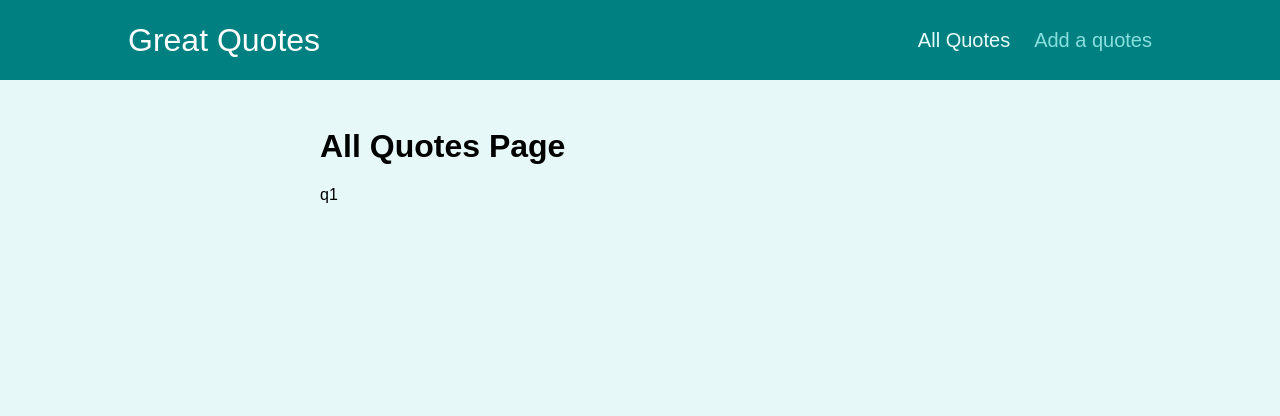
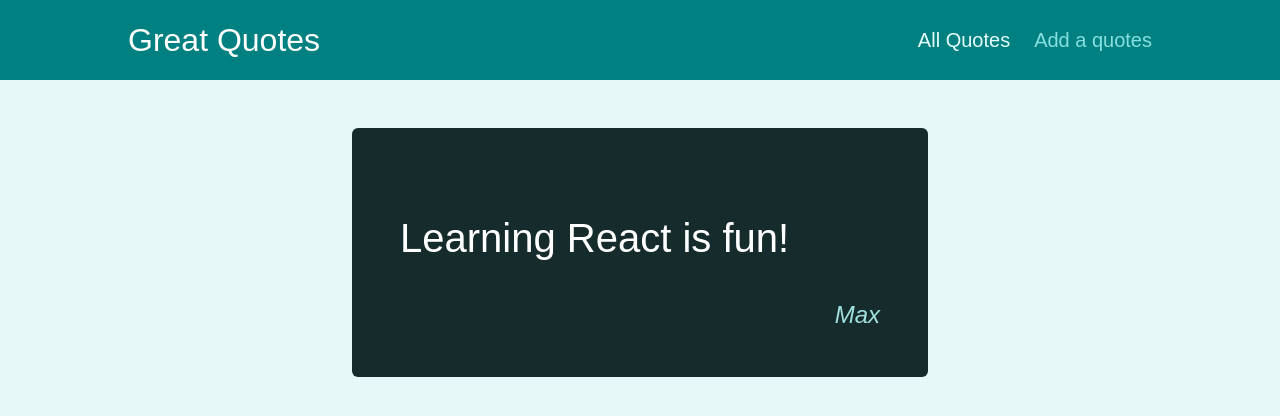
Before and after one commit to 1806397/react_router_project, a React (Create React App) app: page /quotes/q1 in a window 1280 px wide. Shown: the top 416 px of the page. Built offline with nearby package versions, Linux system fonts and the light colour scheme.

Commit message:
6th commit:Added highlight

```diff
--- a/src/components/quotes/HighlightedQuote.js
+++ b/src/components/quotes/HighlightedQuote.js
@@ -1,4 +1,4 @@
-import classes from './HighlightedQuote.module.css';
+import classes from "./HighlightedQuote.module.css";
 
 const HighlightedQuote = (props) => {
   return (
--- a/src/components/quotes/QuoteItem.js
+++ b/src/components/quotes/QuoteItem.js
@@ -1,5 +1,5 @@
-import classes from './QuoteItem.module.css';
-
+import classes from "./QuoteItem.module.css";
+import { Link } from "react-router-dom";
 const QuoteItem = (props) => {
   return (
     <li className={classes.item}>
@@ -9,9 +9,9 @@
         </blockquote>
         <figcaption>{props.author}</figcaption>
       </figure>
-      <a className='btn'>
+      <Link className="btn" to={`/quotes/${props.id}`}>
         View Fullscreen
-      </a>
+      </Link>
     </li>
   );
 };
--- a/src/pages/QuoteDetail.js
+++ b/src/pages/QuoteDetail.js
@@ -1,11 +1,19 @@
 import { Route, useParams } from "react-router-dom";
 import Comments from "../components/comments/Comments";
+import HighlightedQuote from "../components/quotes/HighlightedQuote.js";
+const DUMMY_QUOTES = [
+  { id: "q1", author: "Max", text: "Learning React is fun!" },
+  { id: "q2", author: "Maximilian", text: "Learning React is great!" },
+];
 const QuoteDetail = () => {
   const params = useParams();
+  const quote = DUMMY_QUOTES.find((quote) => quote.id === params.quoteId);
+  if (!quote) {
+    return <p>No quote found</p>;
+  }
   return (
     <>
-      <h1>All Quotes Page</h1>
-      <p>{params.quoteId}</p>
+      <HighlightedQuote text={quote.text} author={quote.author} />
       <Route path={`/quotes/${params.quoteId}/comments`}>
         <Comments />
       </Route>
```
